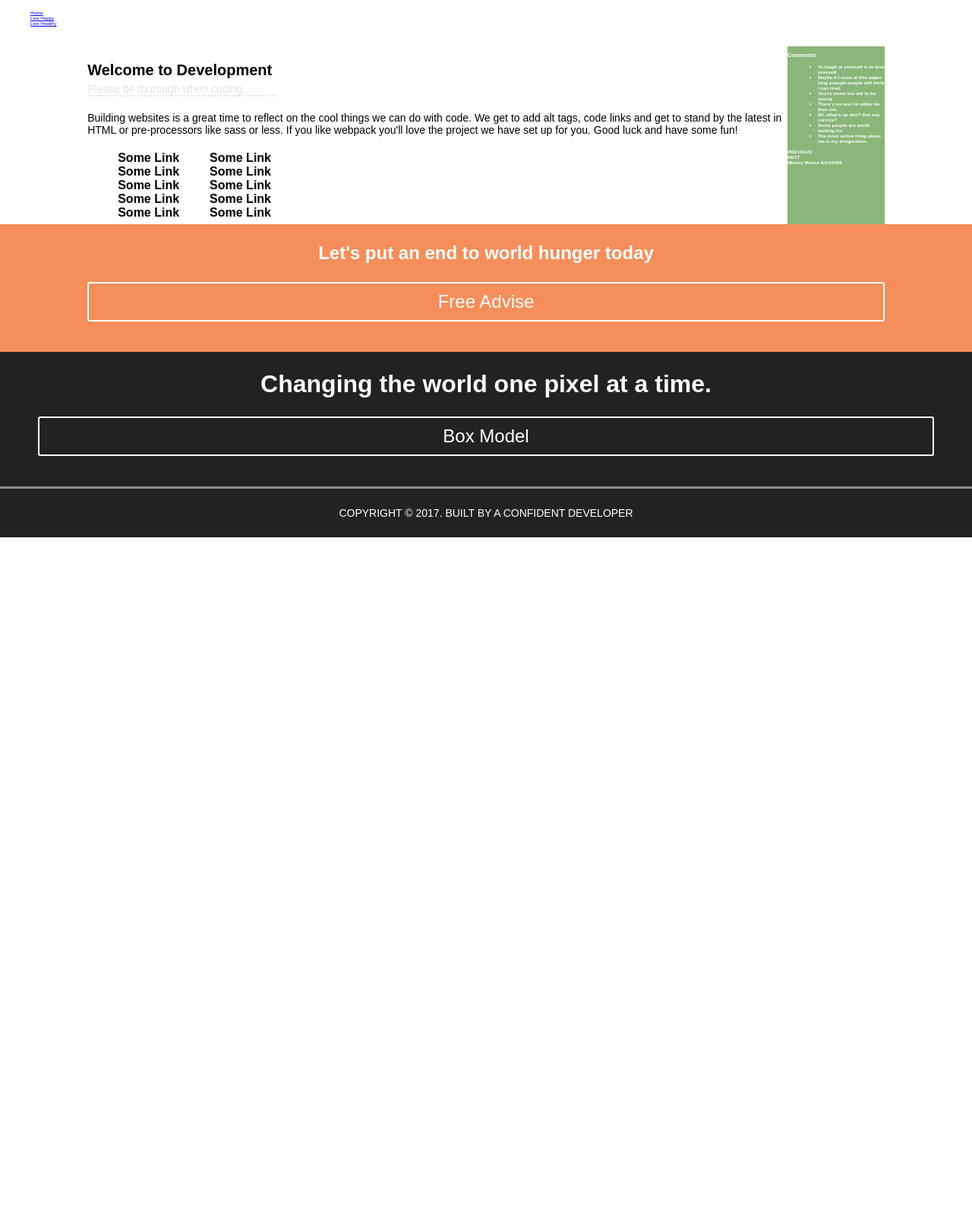
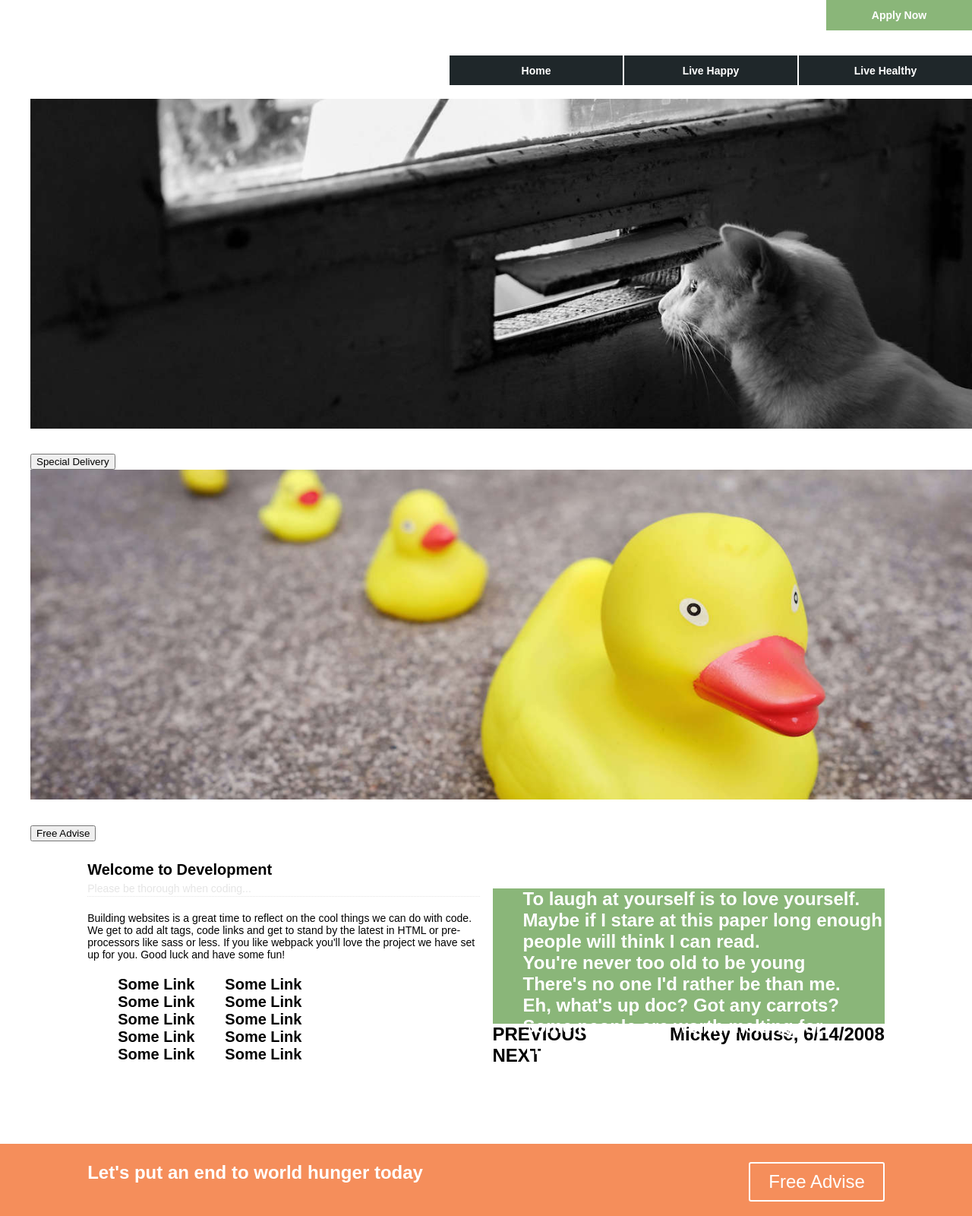
Before and after one commit to halfed/kaiser-project, a website: page index.html in a window 1280 px wide. Shown: the top 1600 px of the page at 76% size. Before the commit the page ends 800 px from the top, so only its background shows below. Drawn offline with Linux system fonts and the light colour scheme.

Commit message:
updating page for responsive design

```diff
--- a/index.html
+++ b/index.html
@@ -6,23 +6,35 @@
   	<meta http-equiv="Content-Type" content="text/html; charset=utf-8"/>
     <!--link rel="stylesheet" href="build/app.css" /-->
     <link rel="stylesheet" href="src/stylesheets/main.css" />
+
   </head>
   <body>
+
 	  	<header>
-  		<div>Apply Now</div>
+	  		<button class="apply-button">Apply Now</button>
 	  	</header>
+
 	  	<nav>
-  		<ul>
+	  		<ul class="main-nav">
 	    		<li><a href="#">Home</a></li>
 	    		<li><a href="#">Live Happy</a></li>
 	    		<li><a href="#">Live Healthy</a></li>
 	    	</ul>
 	  	</nav>
+
+  	<i class="fas fa-bars"></i>
     <!--script src="build/app.js"></script-->
     <div class="carousel">
     	<ul>
-    		<li><img src="" class="active"></li>
-    		<li><img src=""></li>
+    		<li><img src="src/assets/images/cat.jpg" class="active"><p>Waiting for the right moment?</p><p>Sometimes the right time to start is now.</p><button>Special Delivery</button></li>
+    		<li>
+    			<img src="src/assets/images/ducks.jpg">
+    			<div class="image-description">
+    				<p>Building Better Leaders</p>
+    				<p>Without ducking out of the holiday party too quick.</p>
+    				<button>Free Advise</button>
+    			</div>
+    		</li>
     	</ul>
     </div>
 
@@ -54,17 +66,18 @@
     	</div>
 
 	    <div class="comments-container">
-	    	<h3 id="comment-header">Comments</h3>
-	    	<ul id="comments">
+	    	<ul id="comments-box" class="comments-box">
 
 	    	</ul>
+	    	<div class="carousel-buttons">
 		    	<div id="previous-button">
 			    	PREVIOUS
 			    </div>
 			    <div id="next-button">
 			    	NEXT
 			    </div>
-		    <div id="selected-commenters-info">
+		    </div>
+		    <div id="selected-commenters-info" class="selected-commenters-info">
 		    </div>
 	    </div>
 	</div>
@@ -78,6 +91,12 @@
     </div>
     <div class="footer">
     	<p>COPYRIGHT © 2017. BUILT BY A CONFIDENT DEVELOPER</p>
+    	<div class="footer-links">
+    		<a href="#">Link1</a>
+    		<a href="#">Link2</a>
+    		<a href="#">Link3</a>
+    		<a href="#">Link4</a>
+    	</div>
     </div>
     <script src="src/js/main.js" type="module"></script>
   </body>
--- a/src/js/main.js
+++ b/src/js/main.js
@@ -11,12 +11,13 @@
 	];
 
 	function convertTimeStamp(timestamp){
-	  var a = new Date(timestamp);
-	  var months = ['Jan','Feb','Mar','Apr','May','Jun','Jul','Aug','Sep','Oct','Nov','Dec'];
-	  var year = a.getFullYear();
-	  var month = a.getMonth();
-	  var date = a.getDate();
-	  var time = month + '/' + date + '/' + year ;
+	  let a = new Date(timestamp);
+	  let months = ['Jan','Feb','Mar','Apr','May','Jun','Jul','Aug','Sep','Oct','Nov','Dec'];
+	  let year = a.getFullYear();
+	  let month = a.getMonth();
+	  let date = a.getDate();
+	  let
+	   time = month + '/' + date + '/' + year ;
 	  return time;
 	}
 
@@ -24,7 +25,7 @@
 		return b.timestamp - a.timestamp;
 	});
 
-	const commentSection = document.getElementById('comments');
+	const commentSection = document.getElementById('comments-box');
 	const commentersInfo = document.getElementById('selected-commenters-info');
 
 	commentersInfo.innerHTML = sortedComments[0].name;
@@ -39,7 +40,7 @@
 			);*/
 	});
 
-	commentersInfo.innerHTML = sortedComments[0].name + " " + sortedComments[0].timestamp;
+	commentersInfo.innerHTML = sortedComments[0].name + ", " + sortedComments[0].timestamp;
 
 
 
--- a/src/stylesheets/main.scss
+++ b/src/stylesheets/main.scss
@@ -7,7 +7,7 @@ html, body {
 }
 
 .carousel ul > li {
-	display: none;
+	//display: none;
 
 	img {
 		width: 100%;
@@ -18,9 +18,68 @@ html, body {
 	display: block;
 }
 
+header {
+	height: 40px;
+}
+
+nav {
+	height: 39px;
+	margin: 27px 0 24px 0;
+}
+
+@media only screen and (max-width: 1023px) {
+	nav {
+		display: none;
+	}
+}
+
+.main-nav {
+	display: flex;
+	float: right;
+	li {
+		background-color: #1F272A;
+		width: 228px;
+		height: 39px;
+		align-items: center;
+	    display: flex;
+	    margin-left: 2px;
+	    justify-content: center;
+
+		a {
+			color: #FFFFFF;
+			font-size: 1.4rem;
+			font-weight: bold;
+			text-decoration: none;
+		}
+	}
+}
+
 .comments-container {
-	background-color: #8AB679;
+
 	color: #FFFFFF;
+	width: 50%;
+	font-size: 2.4rem;
+	margin-left: 17px;
+
+	.comments-box {
+		background-color: #8AB679;
+		height: 178px;
+		list-style-type: none;
+		margin: 56px 0 0px 0;
+		li {
+			font-size: 2.4rem;
+		}
+	}
+
+	.carousel-buttons {
+		color: #000000;
+		float: left;
+	}
+
+	.selected-commenters-info {
+		color: #000000;
+		float: right;
+	}
 }
 
 @media only screen and (max-width: 1023px) {
@@ -29,20 +88,50 @@ html, body {
 	}
 }
 
+.apply-button {
+	background-color: #8AB679;
+	width: 15%;
+    height: 40px;
+	border: none;
+	float: right;
+	color: #FFFFFF;
+	font-size: 1.4rem;
+	font-weight: bold;
+}
+
+@media only screen and (max-width: 1023px) {
+	.apply-button {
+		width: 43%;
+    	height: 55px;
+	}
+}
+
 .main {
 	display: flex;
 	color: #000000;
 	font-weight: bold;
 	padding: 0 9%;
+	margin: 0 0 100px 0;
+
+	.content-container {
+		width: 50%;
+	}
+
+	@media only screen and (max-width: 1023px) {
+		.content-container {
+			width: 100%;
+		}
+	}
 
 	.content-header {
 		font-size: 2rem;
+		border-bottom: 1px dotted #E5E5E5;
 
 		.content-light-border-bottom {
 			font-size: 1.4rem;
 			font-weight: normal;
 			color: #E5E5E5;
-			border-bottom: 2px dotted #E5E5E5;
+
 			padding: 0 32px 0 0;
 		}
 	}
@@ -60,20 +149,25 @@ html, body {
 			list-style-type: none;
 
 			li > a {
-			    font-size: 1.6rem;
+			    font-size: 2rem;
 			    color: black;
 			    font-weight: bold;
 			    text-decoration: none;
+
+			    @media only screen and (max-width: 1023px) {
+			    	font-size: 1.6rem;
+			    }
 			}
 		}
 	}
-}
 
 
+}
 
 .free-advise {
 	background-color: #F58E5B;
 	padding: 0px 9%;
+	height: 104px;
 
 	p {
 		color: #FFFFFF;
@@ -82,6 +176,7 @@ html, body {
 		text-align: center;
 		padding: 24px 0;
     	margin: 0;
+    	float: left;
 	}
 
 	button {
@@ -90,9 +185,25 @@ html, body {
 		color: #FFFFFF;
 		border: 2px solid #FFFFFF;
 		border-radius: 3px;
-    	width: 100%;
+    	width: 17%;
     	padding: 10px 0;
-    	margin: 0 0 40px 0;
+    	margin: 24px 0 24px 0;
+    	float: right;
+	}
+}
+
+@media only screen and (max-width: 1023px) {
+	.free-advise {
+		height: auto;
+		p {
+			float: none;
+			text-align: left;
+		}
+		button {
+	    	width: 100%;
+	    	float: none;
+	    	margin: 0 0 40px 0;
+		}
 	}
 }
 
@@ -105,7 +216,7 @@ html, body {
 		font-size: 3.2rem;
 		font-weight: bold;
 		text-align: center;
-		padding: 24px 0;
+		padding: 212px 0 24px 0;
     	margin: 0;
 	}
 
@@ -115,22 +226,68 @@ html, body {
 		color: #FFFFFF;
 		border: 2px solid #FFFFFF;
 		border-radius: 3px;
-    	width: 100%;
+    	width: 17%;
     	padding: 10px 0;
-    	margin: 0 0 40px 0;
+    	margin: 0 0 205px 0;
+    	left: 585px;
+    	position: relative;
 	}
 
+}
+
+@media only screen and (max-width: 1023px) {
+	.box-model {
+		height: auto;
+		p {
+			padding: 24px 0;
+		}
+		button {
+	    	width: 100%;
+	    	float: none;
+	    	margin: 0 0 40px 0;
+	    	left: 0;
+		}
+	}
 }
 
 .footer {
 	background-color: #222222;
 	color: #FFFFFF;
-	font-size: 1.4rem;
-	text-align: center;
+
+
 	border-top: 3px solid #8A8A8A;
 
 	p {
-		margin: 0;
-		padding: 24px 0;
+		display: none;
+	}
+
+
+
+	.footer-links {
+		text-align: right;
+		padding: 40px 0 40px 0;
+		margin: 0 40px 0 0;
+		a {
+			color: #FFFFFF;
+			text-decoration: none;
+			font-weight: bold;
+			margin: 0 0 0 64px;
+			font-size: 2rem;
+		}
+	}
+
+	@media only screen and (max-width: 1023px) {
+		p {
+			margin: 0;
+			padding: 24px 0;
+			text-align: center;
+			padding: 40px 0 40px 0;
+			font-size: 1.4rem;
+			display: block;
+		}
+
+		.footer-links {
+			display: none;
+		}
 	}
 }
```
Also changed, not shown: src/stylesheets/main.css, 1 other file. Lines whose indentation alone changed are shown as unchanged.
